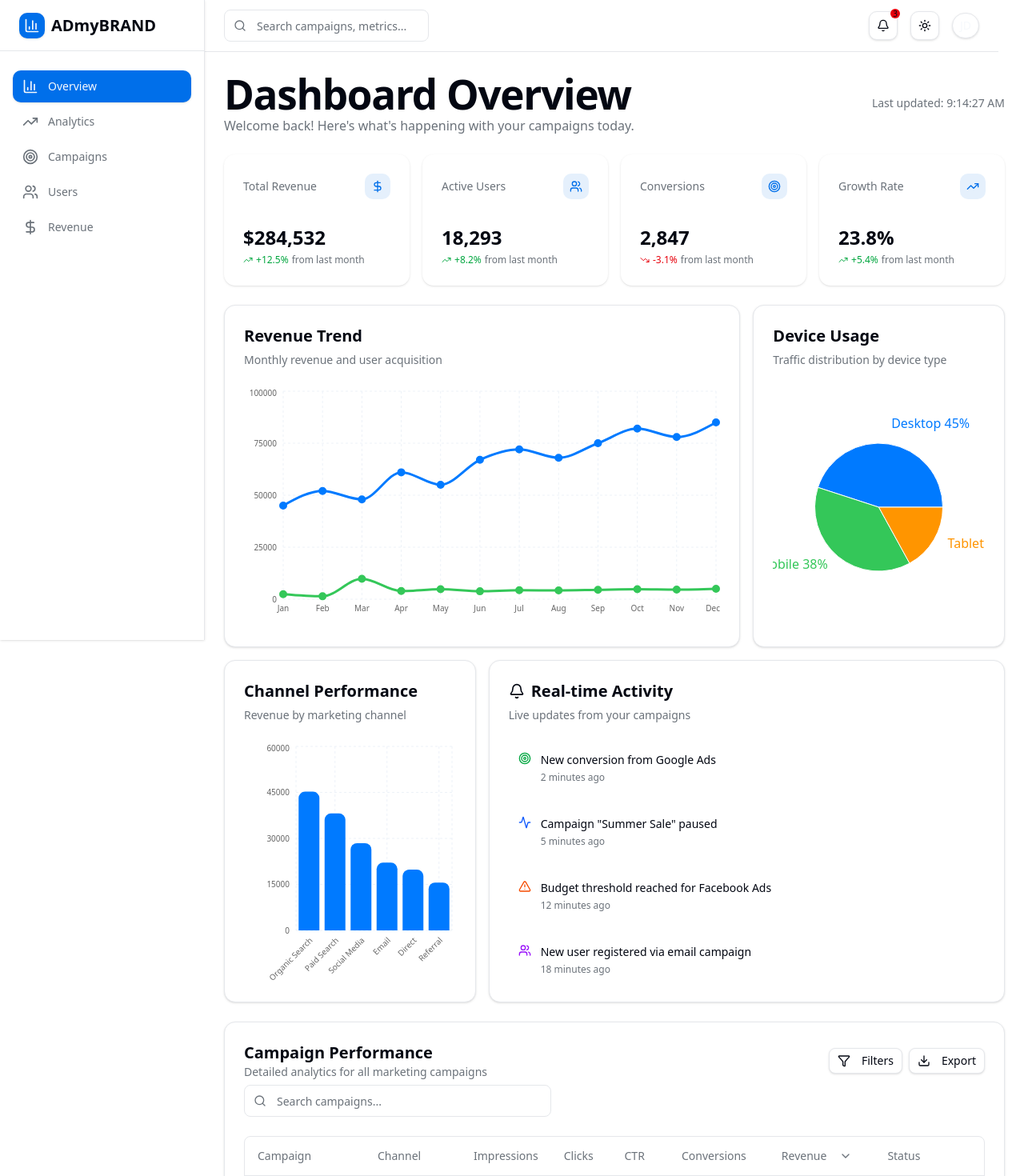
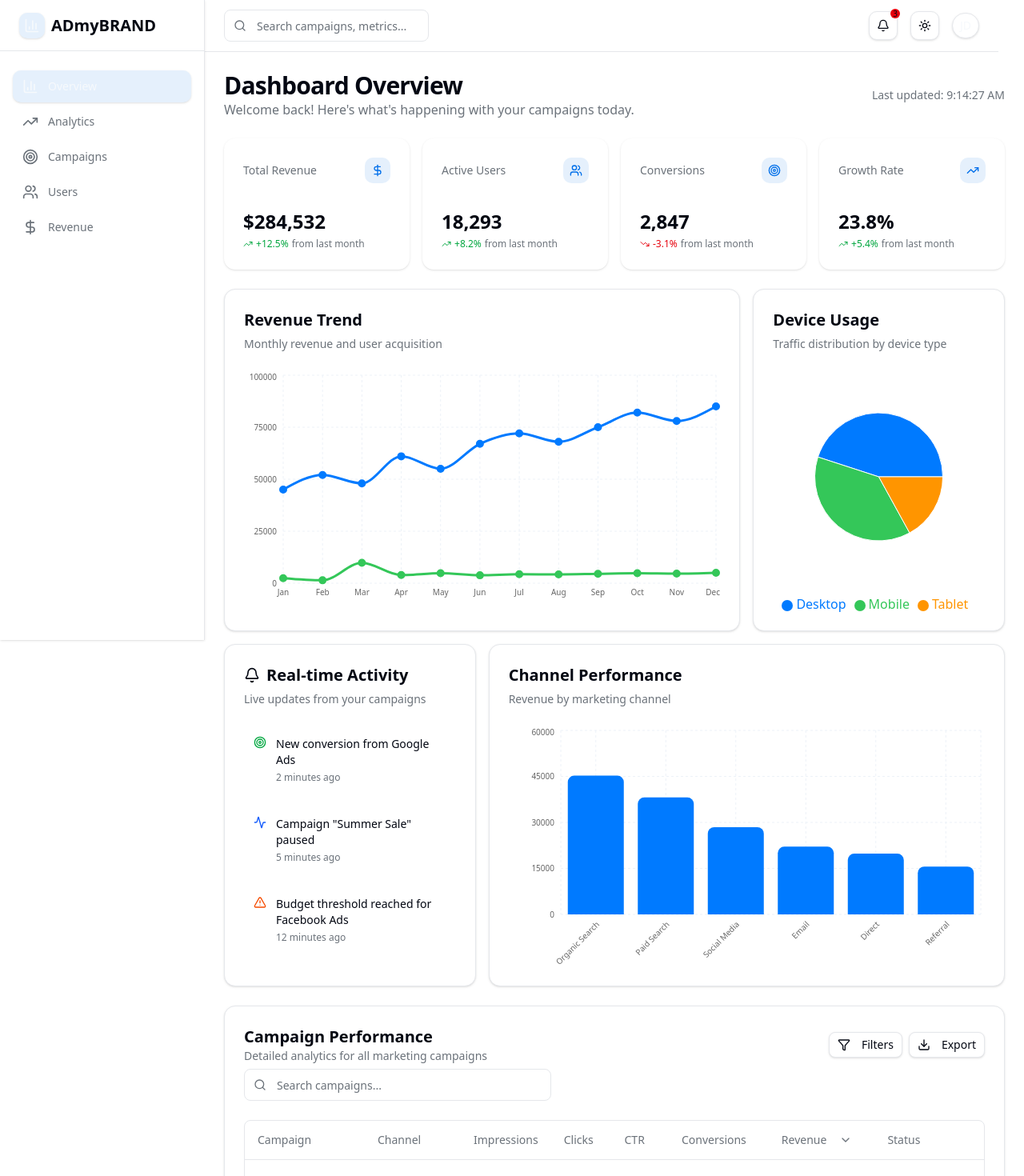
Before and after one commit to RchtDshr/analysis_ui, a React (Vite) app: page / in a window 1280 px wide. Shown: the top 1470 px of the page at 80% size. Built offline with nearby package versions, Linux system fonts and the light colour scheme.

Commit message:
ui complete

```diff
--- a/src/components/dashboard/ActivityFeed.tsx
+++ b/src/components/dashboard/ActivityFeed.tsx
@@ -34,7 +34,7 @@ export function ActivityFeed() {
       }
 
       setActivities(prev => [newActivity, ...prev.slice(0, 9)]) // Keep only 10 most recent
-    }, 30000) // Update every 30 seconds
+    }, 120000) // Update every 2 minutes
 
     return () => clearInterval(interval)
   }, [])
--- a/src/components/dashboard/Charts.tsx
+++ b/src/components/dashboard/Charts.tsx
@@ -10,13 +10,20 @@ import {
   YAxis,
   CartesianGrid,
   Tooltip,
-  ResponsiveContainer
-} from 'recharts'
-import { Card, CardContent, CardDescription, CardHeader, CardTitle } from '@/components/ui/card'
-import type { ChartData } from '@/data/mockData'
+  ResponsiveContainer,
+  Legend,
+} from "recharts";
+import {
+  Card,
+  CardContent,
+  CardDescription,
+  CardHeader,
+  CardTitle,
+} from "@/components/ui/card";
+import type { ChartData } from "@/data/mockData";
 
 interface RevenueChartProps {
-  data: ChartData[]
+  data: ChartData[];
 }
 
 export function RevenueChart({ data }: RevenueChartProps) {
@@ -24,7 +31,9 @@ export function RevenueChart({ data }: RevenueChartProps) {
     <Card className="col-span-full">
       <CardHeader>
         <CardTitle className="text-lg sm:text-xl">Revenue Trend</CardTitle>
-        <CardDescription className="text-sm">Monthly revenue and user acquisition</CardDescription>
+        <CardDescription className="text-sm">
+          Monthly revenue and user acquisition
+        </CardDescription>
       </CardHeader>
       <CardContent className="pl-2">
         <ResponsiveContainer width="100%" height={300} className="sm:h-[350px]">
@@ -59,15 +68,17 @@ export function RevenueChart({ data }: RevenueChartProps) {
                               className="font-bold text-xs sm:text-sm"
                               style={{ color: entry.color }}
                             >
-                              {entry.name}: {entry.name === 'revenue' ? '$' : ''}{entry.value?.toLocaleString()}
+                              {entry.name}:{" "}
+                              {entry.name === "revenue" ? "$" : ""}
+                              {entry.value?.toLocaleString()}
                             </span>
                           ))}
                         </div>
                       </div>
                     </div>
-                  )
+                  );
                 }
-                return null
+                return null;
               }}
             />
             <Line
@@ -92,19 +103,23 @@ export function RevenueChart({ data }: RevenueChartProps) {
         </ResponsiveContainer>
       </CardContent>
     </Card>
-  )
+  );
 }
 
 interface ChannelChartProps {
-  data: ChartData[]
+  data: ChartData[];
 }
 
 export function ChannelChart({ data }: ChannelChartProps) {
   return (
-    <Card>
+    <Card className="w-full">
       <CardHeader>
-        <CardTitle className="text-lg sm:text-xl">Channel Performance</CardTitle>
-        <CardDescription className="text-sm">Revenue by marketing channel</CardDescription>
+        <CardTitle className="text-lg sm:text-xl">
+          Channel Performance
+        </CardTitle>
+        <CardDescription className="text-sm">
+          Revenue by marketing channel
+        </CardDescription>
       </CardHeader>
       <CardContent>
         <ResponsiveContainer width="100%" height={300} className="sm:h-[350px]">
@@ -127,6 +142,7 @@ export function ChannelChart({ data }: ChannelChartProps) {
               axisLine={false}
             />
             <Tooltip
+              cursor={{ fill: "transparent" }} // removes hover highlight bar
               content={({ active, payload, label }) => {
                 if (active && payload && payload.length) {
                   return (
@@ -135,52 +151,62 @@ export function ChannelChart({ data }: ChannelChartProps) {
                         <span className="text-[0.70rem] uppercase text-muted-foreground">
                           {label}
                         </span>
-                        <span className="font-bold text-xs sm:text-sm" style={{ color: payload[0]?.color }}>
+                        <span className="font-bold text-xs sm:text-sm text-white">
                           Revenue: ${payload[0]?.value?.toLocaleString()}
                         </span>
                       </div>
                     </div>
-                  )
+                  );
                 }
-                return null
+                return null;
               }}
             />
-            <Bar dataKey="value" fill="#007AFF" radius={[8, 8, 0, 0]} />
+            <Bar
+              dataKey="value"
+              fill="#007AFF"
+              radius={[8, 8, 0, 0]}
+              activeBar={false} // <-- disables white glow behind hovered bar
+            />
           </BarChart>
         </ResponsiveContainer>
       </CardContent>
     </Card>
-  )
+  );
 }
 
 interface DeviceChartProps {
-  data: ChartData[]
+  data: ChartData[];
 }
 
-const COLORS = ['#007AFF', '#34C759', '#FF9500']
+const COLORS = ["#007AFF", "#34C759", "#FF9500"];
 
 export function DeviceChart({ data }: DeviceChartProps) {
   return (
-    <Card>
+    <Card className="col-span-full">
       <CardHeader>
         <CardTitle className="text-lg sm:text-xl">Device Usage</CardTitle>
-        <CardDescription className="text-sm">Traffic distribution by device type</CardDescription>
+        <CardDescription className="text-sm">
+          Traffic distribution by device type
+        </CardDescription>
       </CardHeader>
-      <CardContent>
+      <CardContent className="px-2">
         <ResponsiveContainer width="100%" height={300} className="sm:h-[350px]">
           <PieChart>
             <Pie
               data={data}
               cx="50%"
               cy="50%"
-              labelLine={false}
-              label={({ name, percent }) => `${name} ${((percent || 0) * 100).toFixed(0)}%`}
+              // labelLine={false}
+              // label={({ name, percent }) => `${name} ${((percent || 0) * 100).toFixed(0)}%`}
               outerRadius={80}
               fill="#8884d8"
               dataKey="value"
             >
               {data.map((_, index) => (
-                <Cell key={`cell-${index}`} fill={COLORS[index % COLORS.length]} />
+                <Cell
+                  key={`cell-${index}`}
+                  fill={COLORS[index % COLORS.length]}
+                />
               ))}
             </Pie>
             <Tooltip
@@ -189,19 +215,28 @@ export function DeviceChart({ data }: DeviceChartProps) {
                   return (
                     <div className="rounded-lg border bg-background p-2 shadow-md max-w-xs">
                       <div className="grid grid-cols-1 gap-2">
-                        <span className="font-bold text-xs sm:text-sm" style={{ color: payload[0]?.color }}>
+                        <span
+                          className="font-bold text-xs sm:text-sm"
+                          style={{ color: payload[0]?.color }}
+                        >
                           {payload[0]?.name}: {payload[0]?.value}%
                         </span>
                       </div>
                     </div>
-                  )
+                  );
                 }
-                return null
+                return null;
               }}
+            />
+            <Legend
+              verticalAlign="bottom"
+              height={36}
+              iconType="circle"
+              wrapperStyle={{ paddingTop: "20px" }}
             />
           </PieChart>
         </ResponsiveContainer>
       </CardContent>
     </Card>
-  )
+  );
 }
--- a/src/components/dashboard/DashboardOverview.tsx
+++ b/src/components/dashboard/DashboardOverview.tsx
@@ -59,9 +59,9 @@ export function DashboardOverview() {
       {/* Page Header */}
       <div className="flex flex-col sm:flex-row sm:items-center justify-between gap-4">
         <div>
-          <h1 className="text-2xl sm:text-3xl font-bold tracking-tight">
+          <p className="text-2xl sm:text-3xl font-bold tracking-tight">
             Dashboard Overview
-          </h1>
+          </p>
           <p className="text-muted-foreground text-sm sm:text-base">
             Welcome back! Here's what's happening with your campaigns today.
           </p>
@@ -81,13 +81,13 @@ export function DashboardOverview() {
         <div className="md:col-span-2 xl:col-span-2">
           <RevenueChart data={revenueData} />
         </div>
-        <div className="md:col-span-1 xl:col-span-1">
+        <div className="md:col-span-1 xl:col-span-2">
           <ChannelChart data={channelData} />
         </div>
         <div className="md:col-span-1 xl:col-span-1 xl:col-start-3 xl:row-start-1">
           <DeviceChart data={deviceData} />
         </div>
-        <div className="md:col-span-2 xl:col-span-2">
+        <div className="md:col-span-2 xl:col-span-1 xl:col-start-1 xl:row-start-2">
           <ActivityFeed />
         </div>
       </div>
--- a/src/components/layout/DashboardLayout.tsx
+++ b/src/components/layout/DashboardLayout.tsx
@@ -50,7 +50,7 @@ export function DashboardLayout({ children }: DashboardLayoutProps) {
         <div className="fixed inset-y-0 left-0 z-40 w-64 bg-card border-r border-border shadow-xl">
           <div className="flex h-16 items-center justify-between px-6 border-b border-border">
             <div className="flex items-center space-x-2">
-              <div className="w-8 h-8 bg-primary rounded-lg flex items-center justify-center shadow-sm">
+              <div className="w-8 h-8 bg-primary/10 rounded-lg flex items-center justify-center shadow-sm">
                 <BarChart3 className="w-5 h-5 text-primary-foreground" />
               </div>
               <span className="text-xl font-bold text-foreground">ADmyBRAND</span>
@@ -75,7 +75,7 @@ export function DashboardLayout({ children }: DashboardLayoutProps) {
                   onClick={() => setSidebarOpen(false)}
                   className={`group flex items-center space-x-3 px-3 py-2.5 rounded-lg text-sm font-medium transition-all duration-200 ${
                     isActive
-                      ? 'bg-primary text-primary-foreground shadow-sm'
+                      ? 'bg-background/10 text-primary-foreground shadow-sm'
                       : 'text-muted-foreground hover:text-foreground hover:bg-accent/50'
                   }`}
                 >
@@ -94,7 +94,7 @@ export function DashboardLayout({ children }: DashboardLayoutProps) {
       <div className="hidden lg:fixed lg:inset-y-0 lg:left-0 lg:z-20 lg:w-64 lg:bg-card lg:border-r lg:border-border lg:flex lg:flex-col lg:shadow-sm">
         <div className="flex h-16 items-center px-6 border-b border-border">
           <div className="flex items-center space-x-2">
-            <div className="w-8 h-8 bg-primary rounded-lg flex items-center justify-center shadow-sm">
+            <div className="w-8 h-8 bg-primary/10 rounded-lg flex items-center justify-center shadow-sm">
               <BarChart3 className="w-5 h-5 text-primary-foreground" />
             </div>
             <span className="text-xl font-bold text-foreground">ADmyBRAND</span>
@@ -110,7 +110,7 @@ export function DashboardLayout({ children }: DashboardLayoutProps) {
                 to={item.href}
                 className={`group flex items-center space-x-3 px-3 py-2.5 rounded-lg text-sm font-medium transition-all duration-200 ${
                   isActive
-                    ? 'bg-primary text-primary-foreground shadow-sm'
+                    ? 'bg-primary/10 text-primary-foreground shadow-sm'
                     : 'text-muted-foreground hover:text-foreground hover:bg-accent/50'
                 }`}
               >
```
